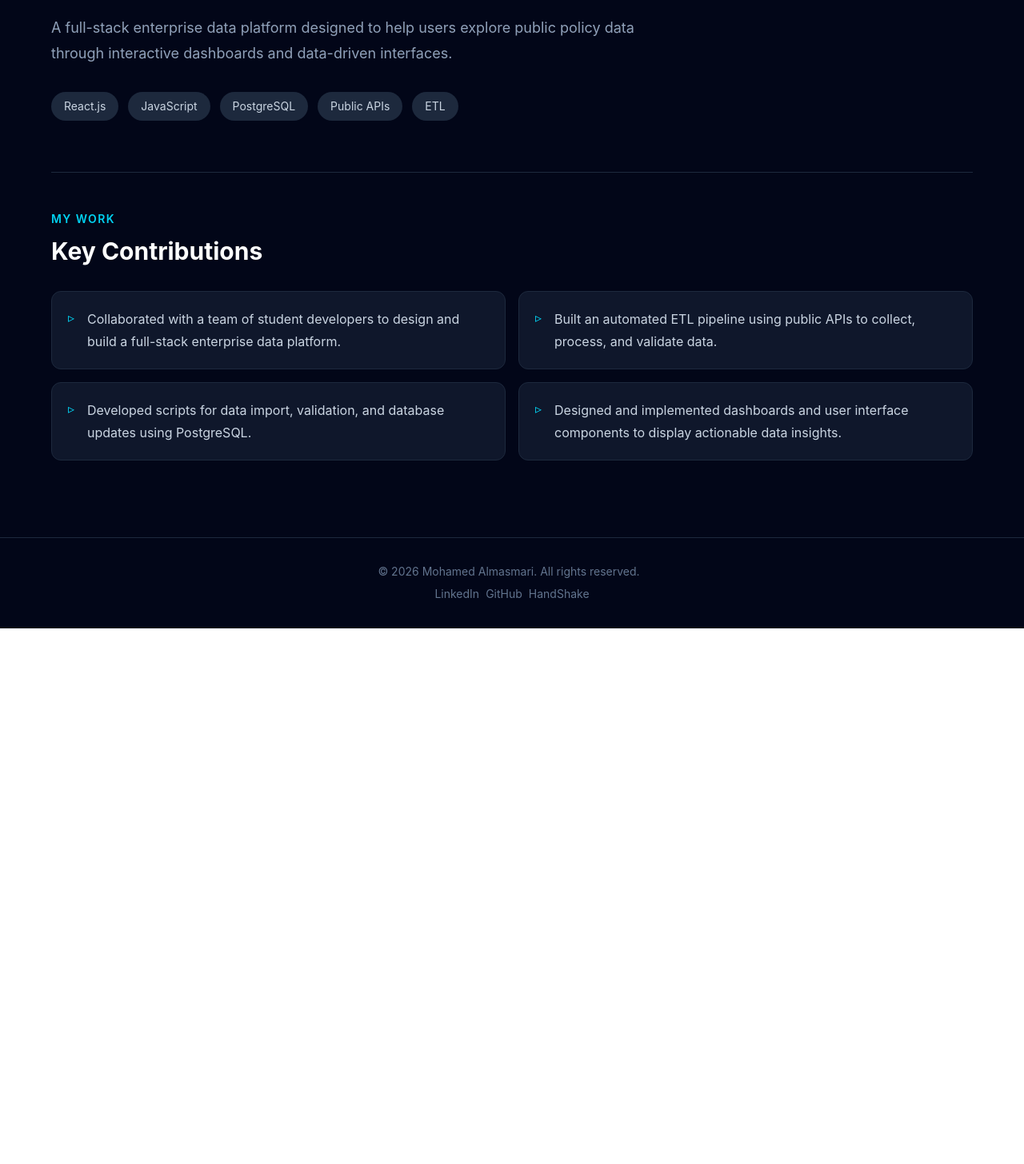
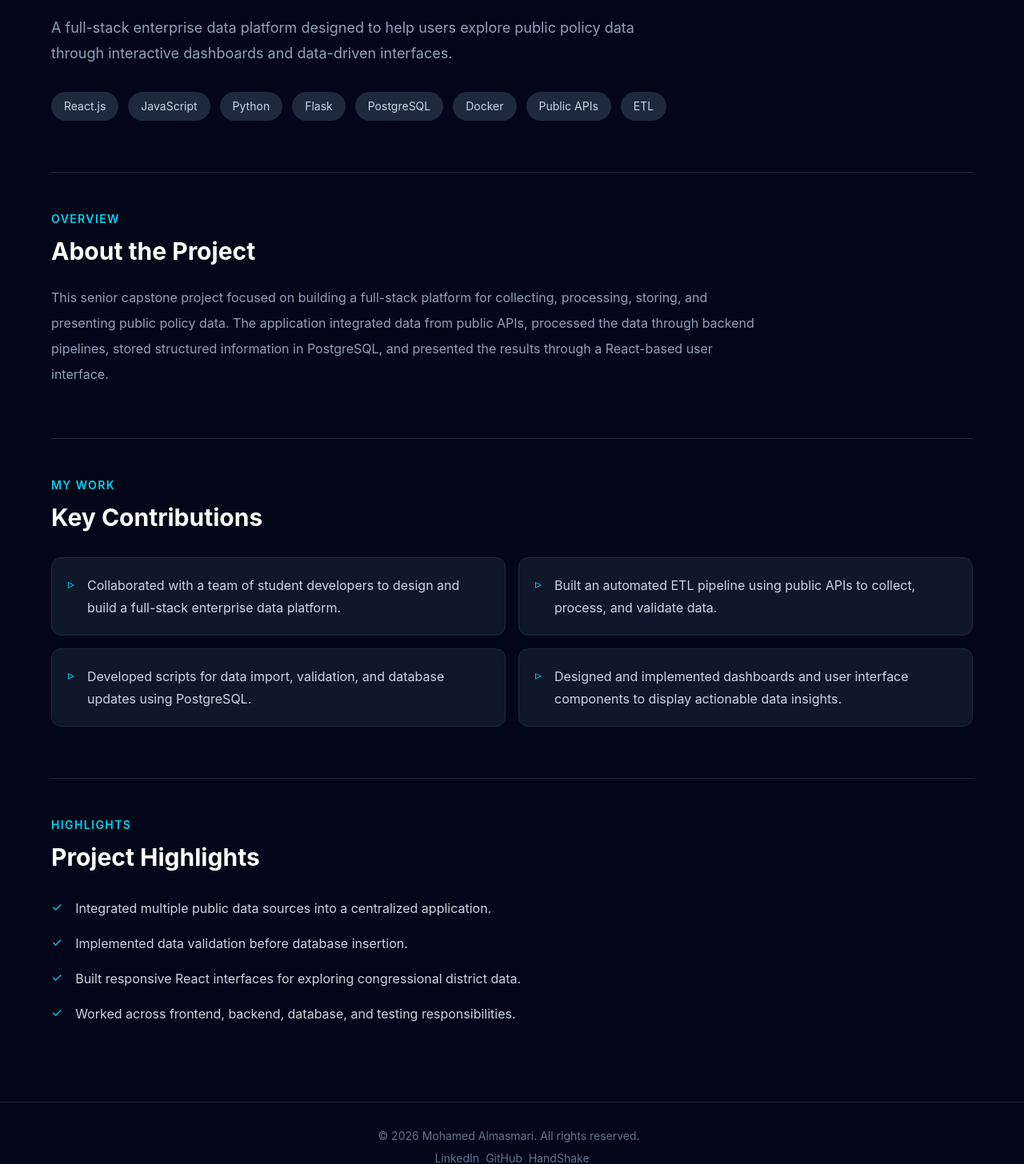
Before and after one commit to mohamed-almasmari/portfolio, a React app: page /projects/enterprise-data-platform in a window 1280 px wide. Shown: the part 314-1770 px from the top of the page at 80% size. Before the commit the page ends 1100 px from the top, so only its background shows below. Built offline with nearby package versions, Linux system fonts and the light colour scheme; the HTML template or start-up script is replaced by a standard one.

Commit message:
Mad adding projects  scalable.

```diff
--- a/src/components/Projects/Projects.tsx
+++ b/src/components/Projects/Projects.tsx
@@ -12,16 +12,16 @@ function Projects() {
           Projects
         </p>
 
-        <h2 className="text-3xl font-bold md:text-4xl">
-          Projects I've Built
-        </h2>
+        <h2 className="text-3xl font-bold md:text-4xl">Projects I've Built</h2>
+
+        <p className="mt-4 max-w-2xl leading-7 text-slate-400">
+          A selection of software projects I've worked on, including full-stack
+          applications, data platforms, and projects currently in development.
+        </p>
 
         <div className="mt-10 space-y-8">
           {projects.map((project) => (
-            <ProjectCard
-              key={project.id}
-              project={project}
-            />
+            <ProjectCard key={project.id} project={project} />
           ))}
         </div>
       </div>
--- a/src/data/projects.ts
+++ b/src/data/projects.ts
@@ -3,8 +3,11 @@ export type Project = {
   title: string;
   type: string;
   description: string;
+  overview: string;
   contributions: string[];
   technologies: string[];
+  highlights?: string[];
+  challenges?: string[];
   github?: string;
   liveDemo?: string;
 };
@@ -14,20 +17,102 @@ export const projects: Project[] = [
     id: "enterprise-data-platform",
     title: "Enterprise Data Platform",
     type: "Senior Capstone Project — Wayne State University",
+
     description:
       "A full-stack enterprise data platform designed to help users explore public policy data through interactive dashboards and data-driven interfaces.",
+
+    overview:
+      "This senior capstone project focused on building a full-stack platform for collecting, processing, storing, and presenting public policy data. The application integrated data from public APIs, processed the data through backend pipelines, stored structured information in PostgreSQL, and presented the results through a React-based user interface.",
+
     contributions: [
       "Collaborated with a team of student developers to design and build a full-stack enterprise data platform.",
       "Built an automated ETL pipeline using public APIs to collect, process, and validate data.",
       "Developed scripts for data import, validation, and database updates using PostgreSQL.",
       "Designed and implemented dashboards and user interface components to display actionable data insights.",
     ],
+
     technologies: [
       "React.js",
       "JavaScript",
+      "Python",
+      "Flask",
       "PostgreSQL",
+      "Docker",
       "Public APIs",
       "ETL",
     ],
+
+    highlights: [
+      "Integrated multiple public data sources into a centralized application.",
+      "Implemented data validation before database insertion.",
+      "Built responsive React interfaces for exploring congressional district data.",
+      "Worked across frontend, backend, database, and testing responsibilities.",
+    ],
+  },
+
+  {
+    id: "jobpilot",
+    title: "JobPilot",
+    type: "Full-Stack Personal Project — In Development",
+
+    description:
+      "A full-stack job discovery and application tracking platform designed to help job seekers discover opportunities, organize applications, and manage the job search process from one place.",
+
+    overview:
+      "JobPilot is being designed as a centralized platform for job discovery and application tracking. The platform will support opportunities from sources such as LinkedIn, Indeed, Handshake, authorized job APIs and feeds, and company career pages. Users will be able to save jobs, track applications through different stages, manage resumes, receive job alerts, and view application analytics. Planned AI capabilities include job matching, job-description analysis, and interview preparation.",
+
+    contributions: [
+      "Designing the application as a full-stack TypeScript platform with separate frontend and backend responsibilities.",
+      "Building the frontend with React, TypeScript, React Router, Redux Toolkit, RTK Query, and Tailwind CSS.",
+      "Designing REST API endpoints with Node.js, TypeScript, and Express.js.",
+      "Designing the PostgreSQL data model and database access layer with Prisma ORM.",
+      "Planning secure authentication using JWT and password hashing.",
+      "Planning background processing for job alerts and scheduled tasks using Redis and BullMQ.",
+    ],
+
+    technologies: [
+      "React",
+      "TypeScript",
+      "Vite",
+      "React Router",
+      "Redux Toolkit",
+      "RTK Query",
+      "Tailwind CSS",
+      "React Hook Form",
+      "Node.js",
+      "Express.js",
+      "REST APIs",
+      "PostgreSQL",
+      "Prisma ORM",
+      "JWT",
+      "Redis",
+      "BullMQ",
+      "Docker",
+      "Docker Compose",
+      "Git",
+      "GitHub",
+      "GitHub Actions",
+      "Vitest",
+      "React Testing Library",
+      "Supertest",
+    ],
+
+    highlights: [
+      "Centralized job discovery and application tracking.",
+      "Application pipeline stages for Applied, Assessment, Interview, Rejected, and Offer.",
+      "Resume upload and file-management capabilities.",
+      "Job alerts and application analytics.",
+      "Planned AI-powered job matching and job-description analysis.",
+      "Planned interview-preparation capabilities using an LLM API.",
+      "Containerized development and deployment architecture.",
+      "Automated testing and CI/CD workflow.",
+    ],
+
+    challenges: [
+      "Designing a scalable data model for jobs, applications, users, resumes, and application stages.",
+      "Integrating multiple authorized job data sources behind a consistent application interface.",
+      "Designing background processing for scheduled job discovery and notifications.",
+      "Separating planned AI functionality from the core job tracking workflow so the application remains modular.",
+    ],
   },
 ];
--- a/src/pages/ProjectDetails.tsx
+++ b/src/pages/ProjectDetails.tsx
@@ -10,7 +10,7 @@ function ProjectDetails() {
 
   if (!project) {
     return (
-      <main className="flex min-h-screen items-center justify-center bg-slate-950 px-6 text-white">
+      <main className="flex min-h-[70vh] items-center justify-center bg-slate-950 px-6 text-white">
         <div className="text-center">
           <p className="text-sm font-semibold uppercase tracking-widest text-cyan-400">
             404
@@ -26,7 +26,7 @@ function ProjectDetails() {
 
           <Link
             to="/#projects"
-            className="mt-8 inline-flex items-center gap-2 font-semibold text-cyan-400 transition hover:text-cyan-300"
+            className="mt-8 inline-flex font-semibold text-cyan-400 transition hover:text-cyan-300"
           >
             ← Back to Projects
           </Link>
@@ -36,21 +36,21 @@ function ProjectDetails() {
   }
 
   return (
-    <main className="min-h-screen bg-slate-950 px-6 py-16 text-white md:py-24">
+    <main className="bg-slate-950 px-6 py-16 text-white md:py-24">
       <div className="mx-auto max-w-6xl">
         <Link
           to="/#projects"
-          className="inline-flex items-center gap-2 text-sm font-semibold text-cyan-400 transition hover:text-cyan-300"
+          className="inline-flex text-sm font-semibold text-cyan-400 transition hover:text-cyan-300"
         >
           ← Back to Projects
         </Link>
 
-        <section className="mt-10">
+        <header className="mt-10">
           <p className="text-sm font-semibold uppercase tracking-widest text-cyan-400">
             {project.type}
           </p>
 
-          <h1 className="mt-3 text-4xl font-bold tracking-tight md:text-5xl">
+          <h1 className="mt-3 max-w-4xl text-4xl font-bold tracking-tight md:text-5xl">
             {project.title}
           </h1>
 
@@ -87,13 +87,27 @@ function ProjectDetails() {
                   href={project.liveDemo}
                   target="_blank"
                   rel="noopener noreferrer"
-                  className="rounded-lg border border-slate-700 px-5 py-3 font-semibold text-white transition hover:border-cyan-400 hover:text-cyan-400"
+                  className="rounded-lg border border-slate-700 px-5 py-3 font-semibold transition hover:border-cyan-400 hover:text-cyan-400"
                 >
                   Live Demo
                 </a>
               )}
             </div>
           )}
+        </header>
+
+        <section className="mt-16 border-t border-slate-800 pt-12">
+          <p className="text-sm font-semibold uppercase tracking-widest text-cyan-400">
+            Overview
+          </p>
+
+          <h2 className="mt-3 text-2xl font-bold md:text-3xl">
+            About the Project
+          </h2>
+
+          <p className="mt-6 max-w-4xl leading-8 text-slate-400">
+            {project.overview}
+          </p>
         </section>
 
         <section className="mt-16 border-t border-slate-800 pt-12">
@@ -109,7 +123,7 @@ function ProjectDetails() {
             {project.contributions.map((contribution) => (
               <li
                 key={contribution}
-                className="flex gap-4 rounded-xl border border-slate-800 bg-slate-900 p-5 text-slate-300"
+                className="flex gap-4 rounded-xl border border-slate-800 bg-slate-900 p-5"
               >
                 <span
                   className="text-cyan-400"
@@ -118,13 +132,77 @@ function ProjectDetails() {
                   ▹
                 </span>
 
-                <span className="leading-7">
+                <span className="leading-7 text-slate-300">
                   {contribution}
                 </span>
               </li>
             ))}
           </ul>
         </section>
+
+        {project.highlights && project.highlights.length > 0 && (
+          <section className="mt-16 border-t border-slate-800 pt-12">
+            <p className="text-sm font-semibold uppercase tracking-widest text-cyan-400">
+              Highlights
+            </p>
+
+            <h2 className="mt-3 text-2xl font-bold md:text-3xl">
+              Project Highlights
+            </h2>
+
+            <ul className="mt-8 space-y-4">
+              {project.highlights.map((highlight) => (
+                <li
+                  key={highlight}
+                  className="flex gap-4 text-slate-300"
+                >
+                  <span
+                    className="text-cyan-400"
+                    aria-hidden="true"
+                  >
+                    ✓
+                  </span>
+
+                  <span className="leading-7">
+                    {highlight}
+                  </span>
+                </li>
+              ))}
+            </ul>
+          </section>
+        )}
+
+        {project.challenges && project.challenges.length > 0 && (
+          <section className="mt-16 border-t border-slate-800 pt-12">
+            <p className="text-sm font-semibold uppercase tracking-widest text-cyan-400">
+              Engineering
+            </p>
+
+            <h2 className="mt-3 text-2xl font-bold md:text-3xl">
+              Challenges
+            </h2>
+
+            <ul className="mt-8 space-y-4">
+              {project.challenges.map((challenge) => (
+                <li
+                  key={challenge}
+                  className="flex gap-4 text-slate-300"
+                >
+                  <span
+                    className="text-cyan-400"
+                    aria-hidden="true"
+                  >
+                    ▹
+                  </span>
+
+                  <span className="leading-7">
+                    {challenge}
+                  </span>
+                </li>
+              ))}
+            </ul>
+          </section>
+        )}
       </div>
     </main>
   );
```
